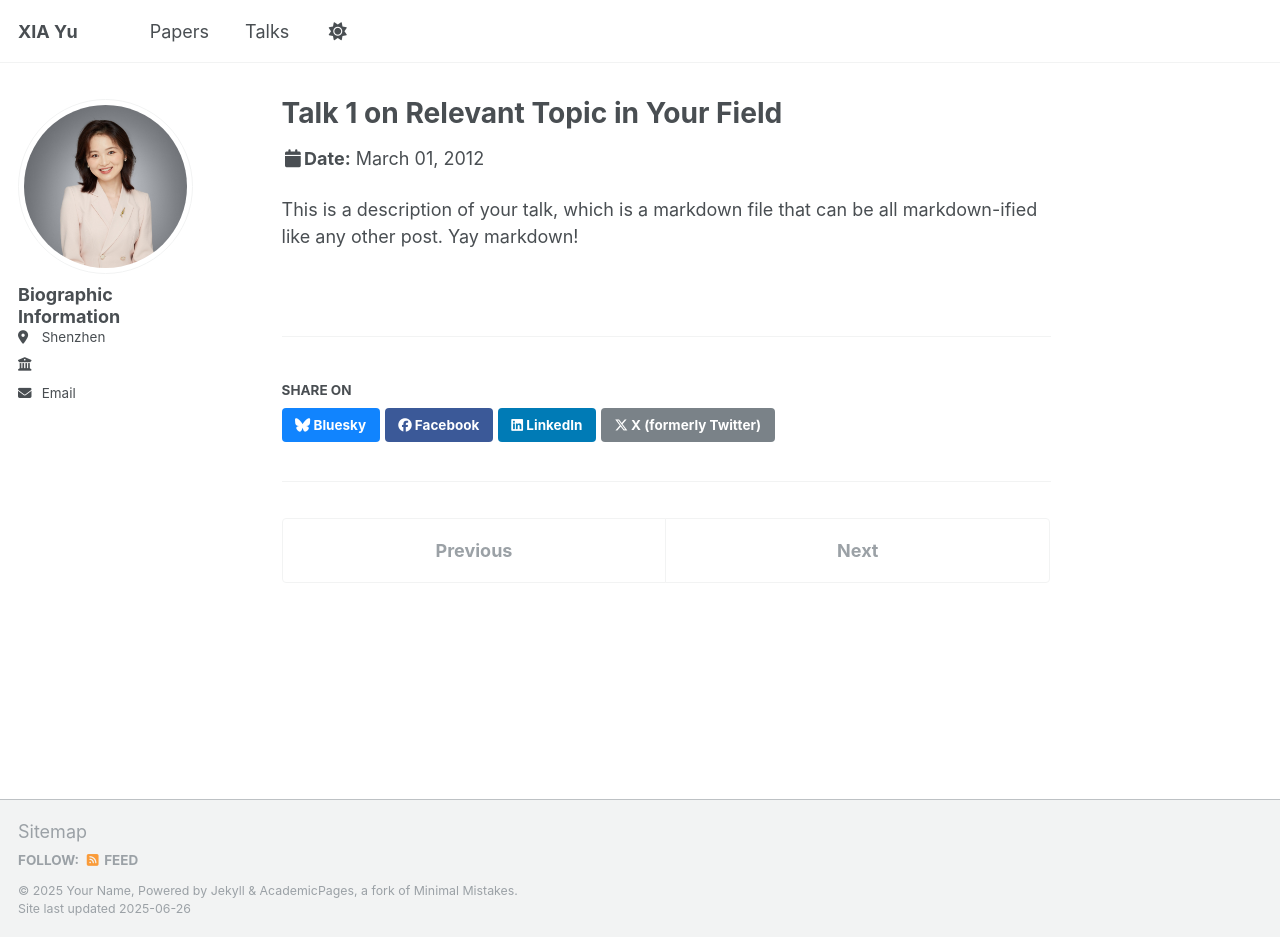
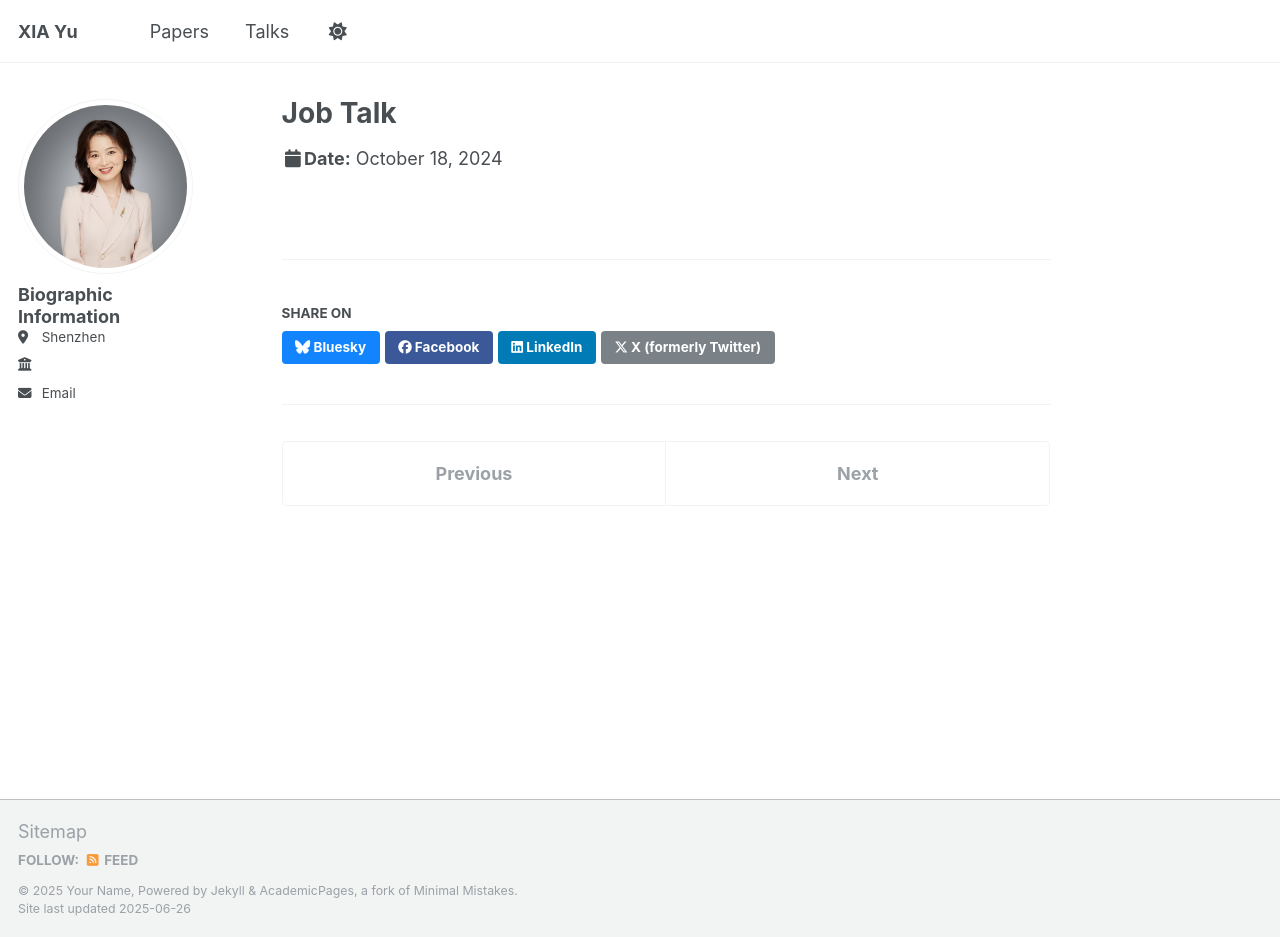
Before and after one commit to yuxia2025/yuxia2025.github.io, a Jekyll site: the page built from _talks/2012-03-01-talk-1.md, in a window 1280 px wide and 937 px high. Built offline with Jekyll 4.4.1, drawn with Linux system fonts in a browser that asks for light colours.

Commit message:
Update 2012-03-01-talk-1.md

```diff
--- a/_talks/2012-03-01-talk-1.md
+++ b/_talks/2012-03-01-talk-1.md
@@ -1,11 +1,9 @@
 ---
-title: "Talk 1 on Relevant Topic in Your Field"
+title: "Job Talk"
 collection: talks
 type: "Talk"
 permalink: /talks/2012-03-01-talk-1
-venue: "UC San Francisco, Department of Testing"
-date: 2012-03-01
-location: "San Francisco, CA, USA"
+venue: "NTU, Department of Information System"
+date: 2024-10-18
+location: "Sinapore"
 ---
-
-This is a description of your talk, which is a markdown file that can be all markdown-ified like any other post. Yay markdown!
```
